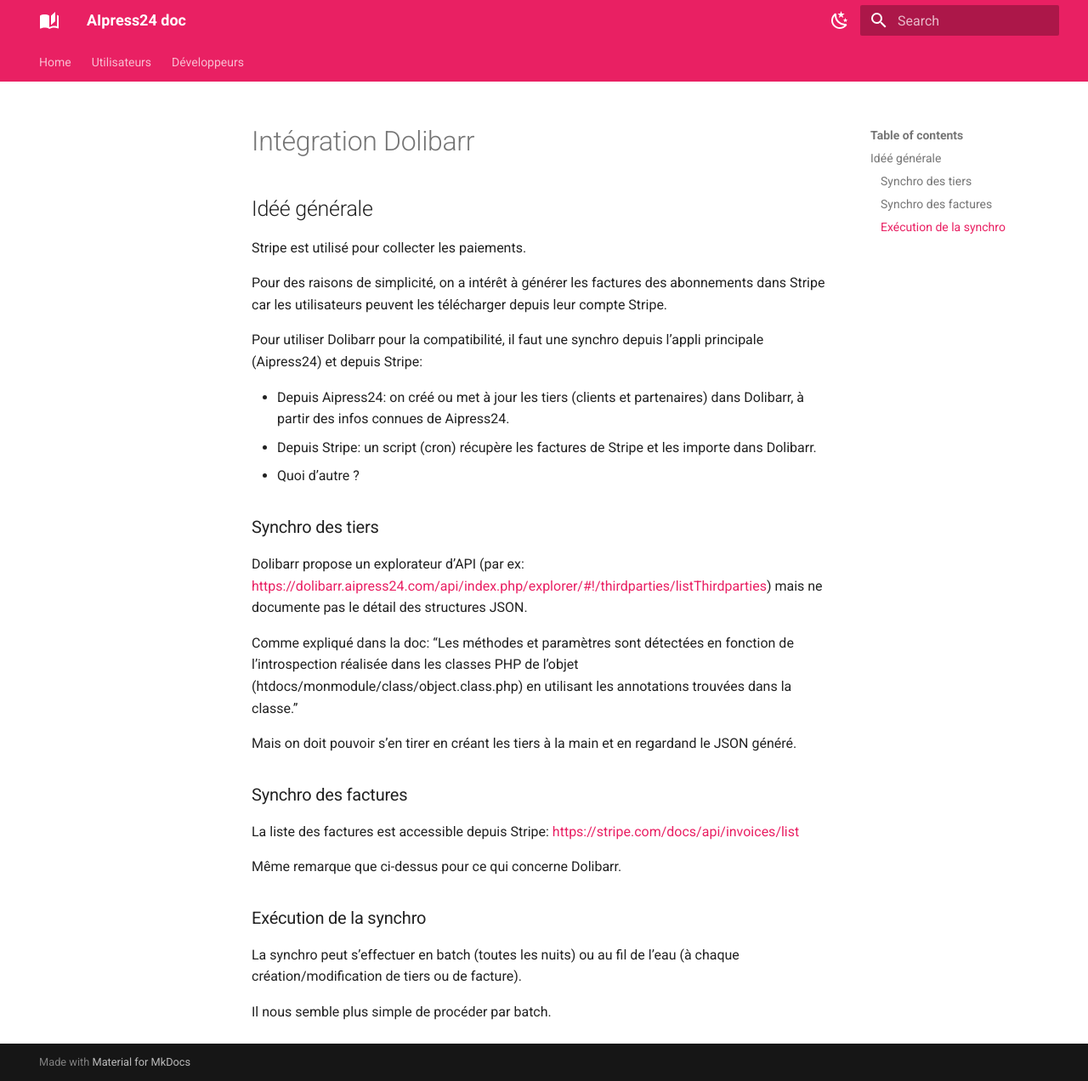
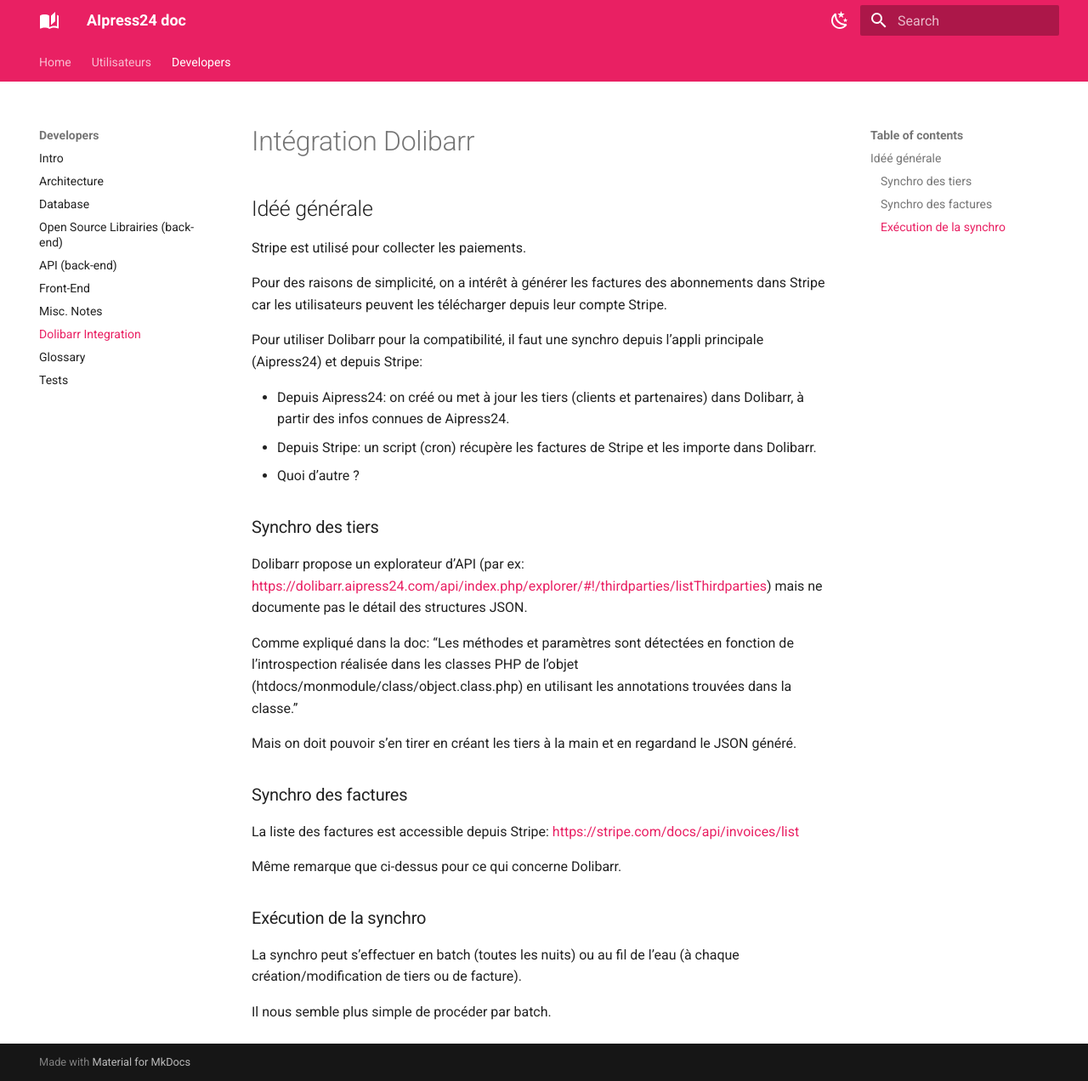
Before and after one commit to aipress24/aipress24-doc, an MkDocs documentation site: the page built from src/dev/dolibarr.md, in a window 1280 px wide and 1272 px high. Shown: the whole window at 85% size. Built offline with MkDocs 1.6.1 and Material for MkDocs 9.7.7, drawn with Linux system fonts in a browser that asks for light colours.

Commit message:
fix: navigation

```diff
--- a/mkdocs.yml
+++ b/mkdocs.yml
@@ -112,7 +112,7 @@
   - Home: index.md
   - Utilisateurs:
     - Intro: user/index.md
-  - Développeurs:
+  - Developers:
     - Intro: dev/index.md
     - Architecture: dev/architecture.md
     - Database: dev/database.md
@@ -120,3 +120,6 @@
     - API (back-end): dev/api.md
     - Front-End: dev/front-end.md
     - Misc. Notes: dev/notes.md
+    - Dolibarr Integration: dev/dolibarr.md
+    - Glossary: dev/glossary.md
+    - Tests: dev/tests.md
```
Also changed, not shown: src/dev/dolibarr.md (renamed from src/dev/integration-dolibarr.md), src/dev/glossary.md (renamed from src/dev/glossaire.md).
